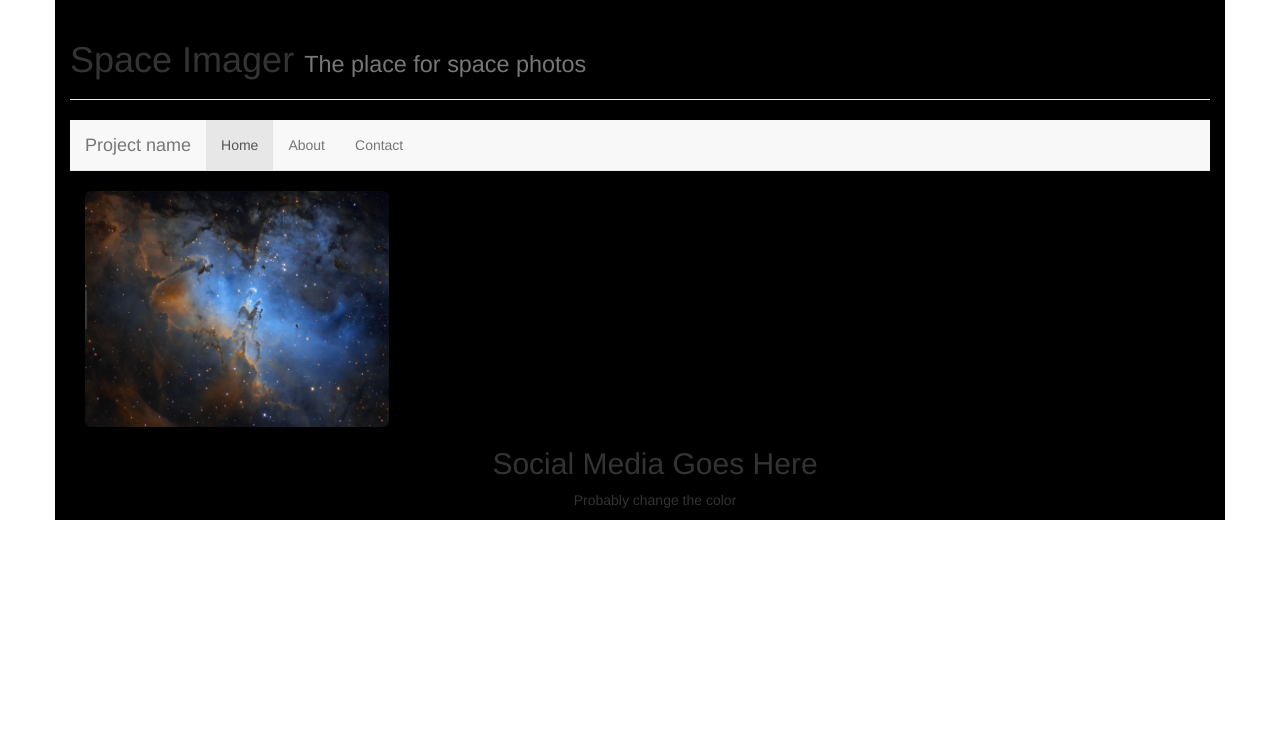
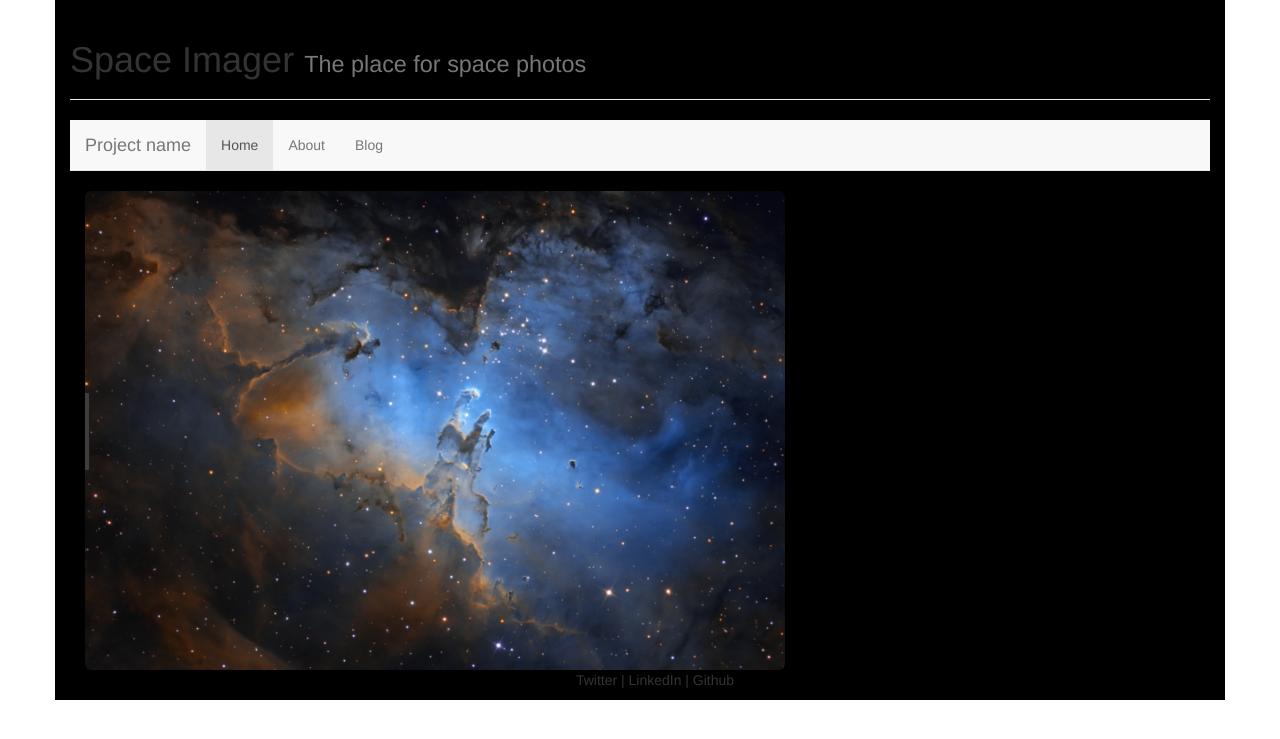
Before and after one commit to dave5801/space-imager, a Django app: page / in a window 1280 px wide. Shown: the top 739 px of the page. Run offline with Django 3.2, Linux system fonts and the light colour scheme; parts of the project's set-up code (start-up, migrations or seed data) failed here and were passed over; some libraries are stand-ins or nearby versions.

Commit message:
bigger photo, changed footer

```diff
--- a/space_imager/space_imager_profile/templates/space_imager_profile/base.html
+++ b/space_imager/space_imager_profile/templates/space_imager_profile/base.html
@@ -66,9 +66,9 @@
             </div>
             <div id="navbar" class="navbar-collapse collapse">
               <ul class="nav navbar-nav">
-                <li class="active"><a href="#">Home</a></li>
-                <li><a href="#about">About</a></li>
-                <li><a href="#contact">Contact</a></li>
+                <li class="active"><a  href="{% url 'home' %}">Home</a></li>
+                <li><a href="{% url 'about' %}">About</a></li>
+                <li><a href="#contact">Blog</a></li>
               </ul>
             </div>
           </div>
@@ -93,11 +93,8 @@
 
         {% block content %}{% endblock %}
 
-
-
     <footer class="space">
-            <h2 class="section-heading text-center">Social Media Goes Here</h2>
-            <p class="text-faded text-center">Probably change the color</p>
+            <p class="text-faded text-center">Twitter | LinkedIn | Github</p>
     </footer>
 
 {% endblock %}
--- a/space_imager/space_imager_profile/templates/space_imager_profile/home.html
+++ b/space_imager/space_imager_profile/templates/space_imager_profile/home.html
@@ -10,7 +10,7 @@
 
 
 <div class="container">
-    <img src="{% static "space_photos/eagle_nebula.jpg" %}" class="img-rounded" alt="space photo here" width="304" height="236"/>
+    <img src="{% static "space_photos/eagle_nebula.jpg" %}" class="img-rounded" alt="space photo here"/>
 <div>
 
 {% autoescape off %}{% bootstrap_messages %}{% endautoescape %}
```
Also changed, not shown: space_imager/space_imager_profile/static/social_media/github.png (added), space_imager/space_imager_profile/static/social_media/linkedIn.png (added), space_imager/space_imager_profile/static/social_media/twitter.png (added), space_imager/space_imager_profile/static/space_photos/2018-01-18 21:36:37.542075.jpg (added), space_imager/space_imager_profile/static/space_photos/2018-01-18 22:04:43.520223.jpg (added), space_imager/space_imager_profile/static/space_photos/2018-01-18 22:07:12.467814.jpg (added), space_imager/space_imager_profile/static/space_photos/2018-01-18 22:07:58.441064.jpg (added), space_imager/space_imager_profile/static/space_photos/2018-01-18 22:08:12.209123.jpg (added), space_imager/space_imager_profile/static/space_photos/2018-01-18 22:13:14.535113.jpg (added), space_imager/space_imager_profile/static/space_photos/2018-01-18 22:36:35.577043.jpg (added), space_imager/space_imager_profile/static/space_photos/2018-01-18 22:36:58.050606.jpg (added), space_imager/space_imager_profile/static/space_photos/2018-01-18 22:37:08.751672.jpg (added), 5 other files.
